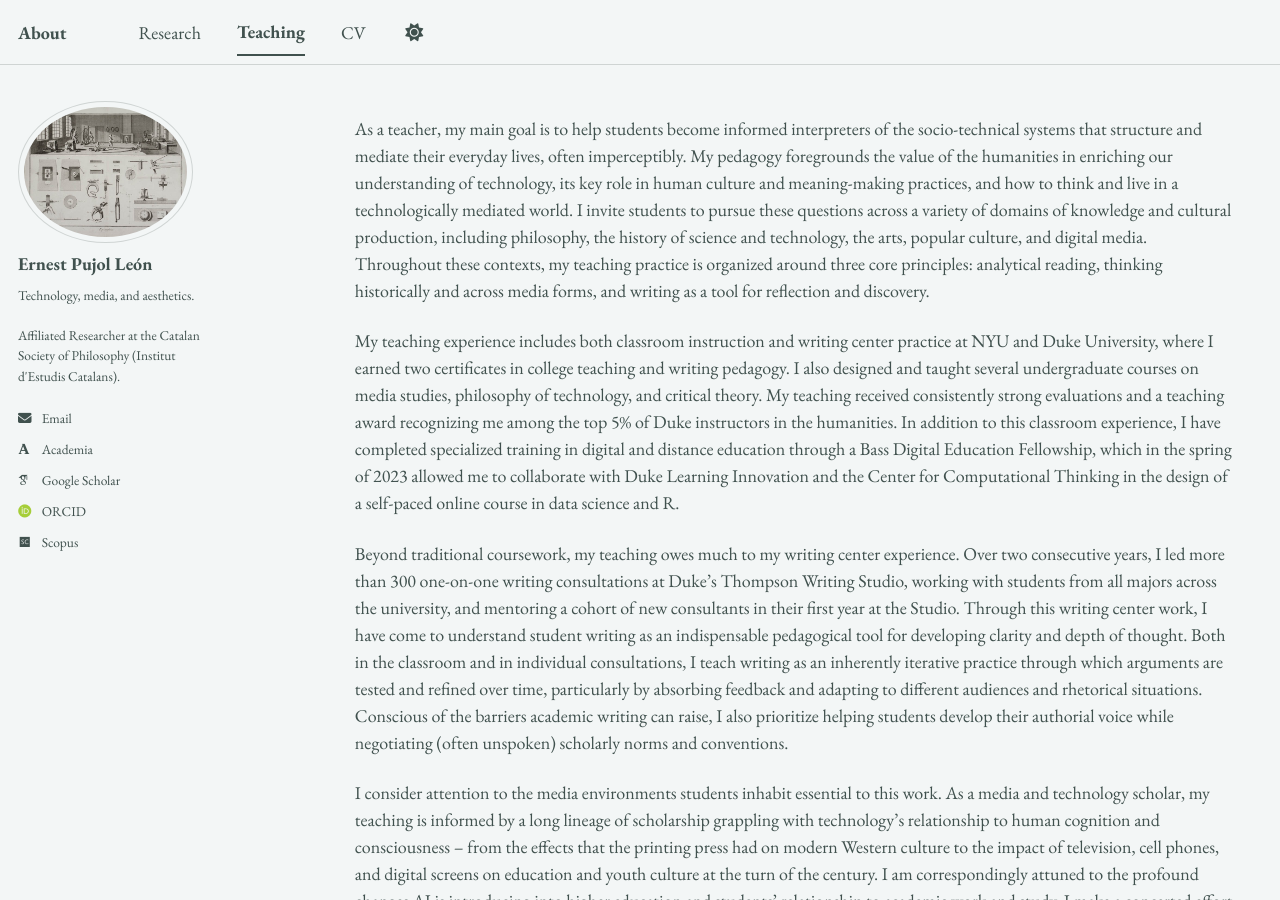
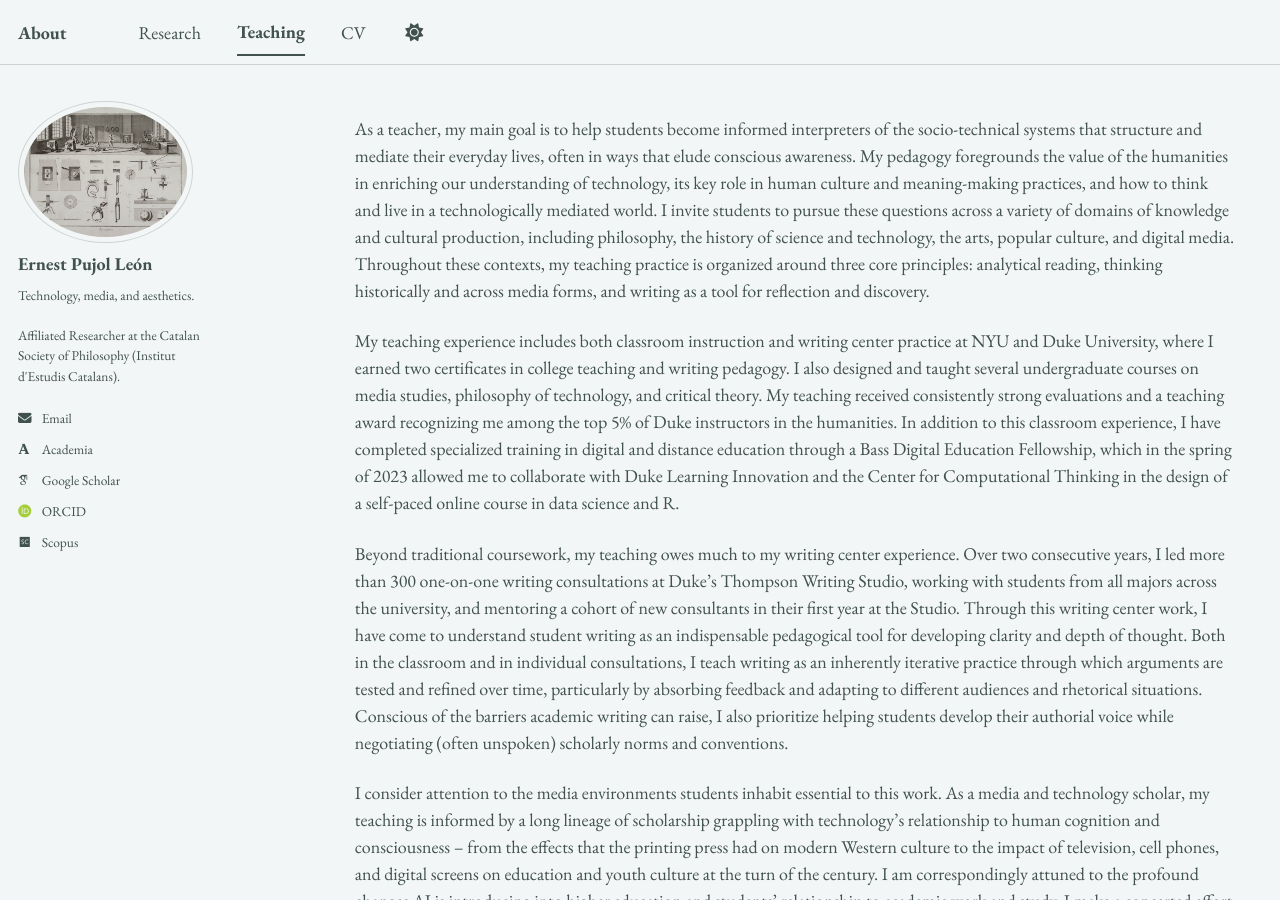
Before and after one commit to epujol90/epujol90.github.io, a Jekyll site: the page built from _pages/teaching.md, in a window 1280 px wide and 900 px high. Built offline with Jekyll 4.4.1, drawn with Linux system fonts in a browser that asks for light colours; some web fonts are replaced; a script bundle is joined from its source files by our own code; library files that are not in the unit come from our copies.

Commit message:
Update teaching.md

```diff
--- a/_pages/teaching.md
+++ b/_pages/teaching.md
@@ -5,7 +5,7 @@ permalink: /teaching/
 author_profile: true
 ---
 
-As a teacher, my main goal is to help students become informed interpreters of the socio-technical systems that structure and mediate their everyday lives, often imperceptibly. My pedagogy foregrounds the value of the humanities in enriching our understanding of technology, its key role in human culture and meaning-making practices, and how to think and live in a technologically mediated world. I invite students to pursue these questions across a variety of domains of knowledge and cultural production, including philosophy, the history of science and technology, the arts, popular culture, and digital media. Throughout these contexts, my teaching practice is organized around three core principles: analytical reading, thinking historically and across media forms, and writing as a tool for reflection and discovery.
+As a teacher, my main goal is to help students become informed interpreters of the socio-technical systems that structure and mediate their everyday lives, often in ways that elude conscious awareness. My pedagogy foregrounds the value of the humanities in enriching our understanding of technology, its key role in human culture and meaning-making practices, and how to think and live in a technologically mediated world. I invite students to pursue these questions across a variety of domains of knowledge and cultural production, including philosophy, the history of science and technology, the arts, popular culture, and digital media. Throughout these contexts, my teaching practice is organized around three core principles: analytical reading, thinking historically and across media forms, and writing as a tool for reflection and discovery.
 
 My teaching experience includes both classroom instruction and writing center practice at NYU and Duke University, where I earned two certificates in college teaching and writing pedagogy. I also designed and taught several undergraduate courses on media studies, philosophy of technology, and critical theory. My teaching received consistently strong evaluations and a teaching award recognizing me among the top 5% of Duke instructors in the humanities. In addition to this classroom experience, I have completed specialized training in digital and distance education through a Bass Digital Education Fellowship, which in the spring of 2023 allowed me to collaborate with Duke Learning Innovation and the Center for Computational Thinking in the design of a self-paced online course in data science and R.
 
```
